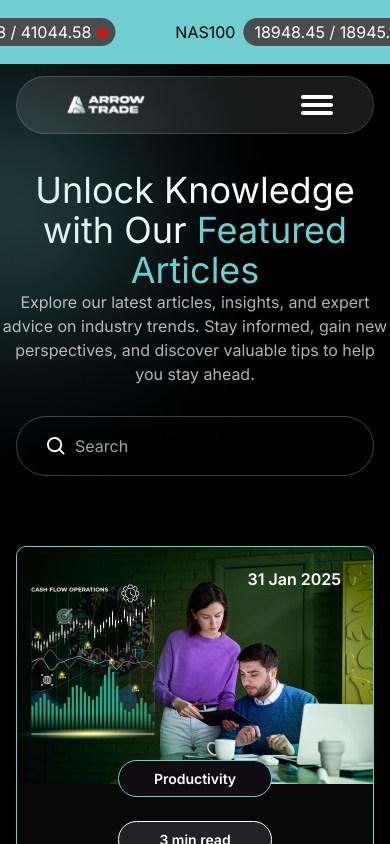
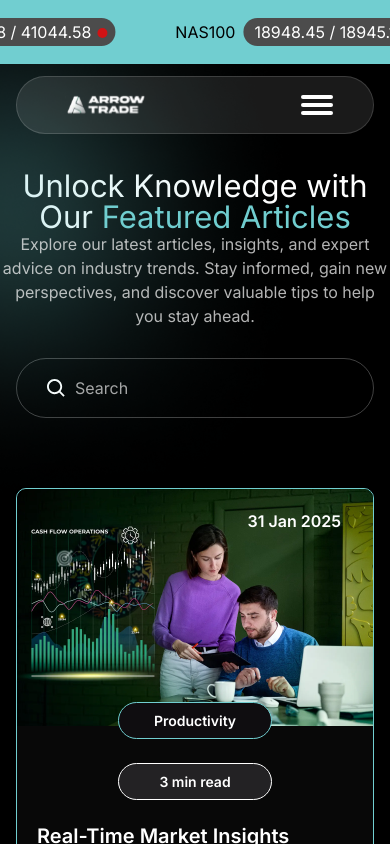
Before and after one commit to mohitgoyat525/arrow-trade, a Next.js app: page / in a window 390 px wide. Shown: the top 844 px of the page. Built offline with nearby package versions, Linux system fonts and the light colour scheme.

Commit message:
add-changes

```diff
--- a/src/components/blog/BlogCards.tsx
+++ b/src/components/blog/BlogCards.tsx
@@ -18,7 +18,7 @@ const BlogCards = () => {
       setOpen(parseInt(param) * 3);
     }
   }, [searchParams]);
-  const allCard = ARTICLES_CARD_LIST.slice(0, open).filter(
+  const ArticlesCards = ARTICLES_CARD_LIST.slice(0, open).filter(
     (obj) => obj.title && obj.title.toLowerCase().includes(search.toLowerCase())
   );
   const handleShowMore = () => {
@@ -48,12 +48,11 @@ const BlogCards = () => {
           className="bg-transparent outline-none placeholder:text-white placeholder:opacity-80 text-white opacity-80 placeholder:leading-6 leading-6"
         />
       </div>
-      <div className="grid grid-cols-1 sm:grid-cols-2 md:grid-cols-3 gap-6 max-w-[1140px] mx-auto w-full pt-[70px]">
-        {allCard.map((obj, i) => (
+      <div className="grid grid-cols-1 sm:grid-cols-2 lg:grid-cols-3 md:grid-cols-2 gap-6 max-w-[1140px] mx-auto w-full pt-[70px]">
+        {ArticlesCards.map((obj, i) => (
           <Link
             key={i}
             href={`/blog/${obj.title.toLowerCase().replace(/ /g, "-")}`}
-
           >
             <div className="relative w-full max-w-[364px] mx-auto border h-[498px] max-xl:h-full border-lightGreen rounded-[10px] bg-white bg-opacity-[0.03] pb-10 overflow-hidden">
               <div className="max-w-[364px] overflow-hidden h-[237px]">
--- a/src/components/blog/Hero.tsx
+++ b/src/components/blog/Hero.tsx
@@ -15,7 +15,7 @@ const Hero = () => {
       />
       <Header/>
       <div>
-        <h1 className="font-normal text-[64px] max-lg:text-6xl max-md:text-5xl max-sm:text-4xl leading-[77.56px] max-w-[718px] mx-auto text-center text-white mt-[70px] max-lg:mt-10 max-md:mt-6">
+        <h1 className="font-normal text-[64px] max-lg:text-6xl max-md:text-5xl max-sm:!text-[31px] leading-[77.56px] max-w-[718px] mx-auto text-center text-white mt-[70px] max-lg:mt-10 max-md:mt-6">
           Unlock Knowledge with Our
           <span className="text-lightGreen"> Featured Articles </span>
         </h1>
```
